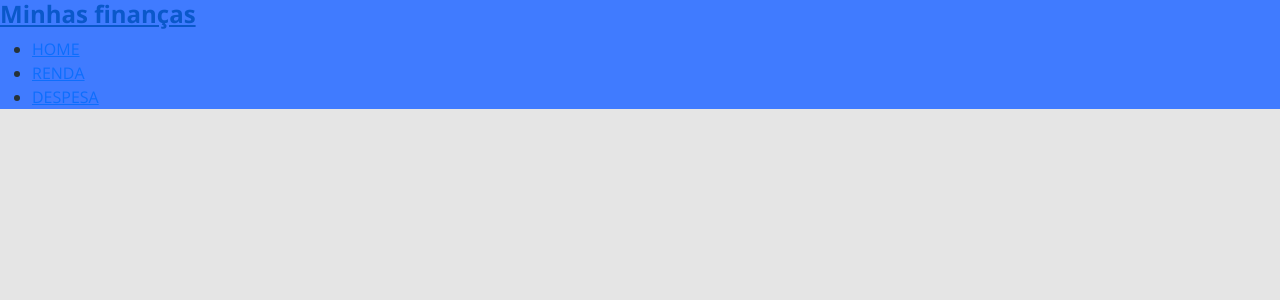
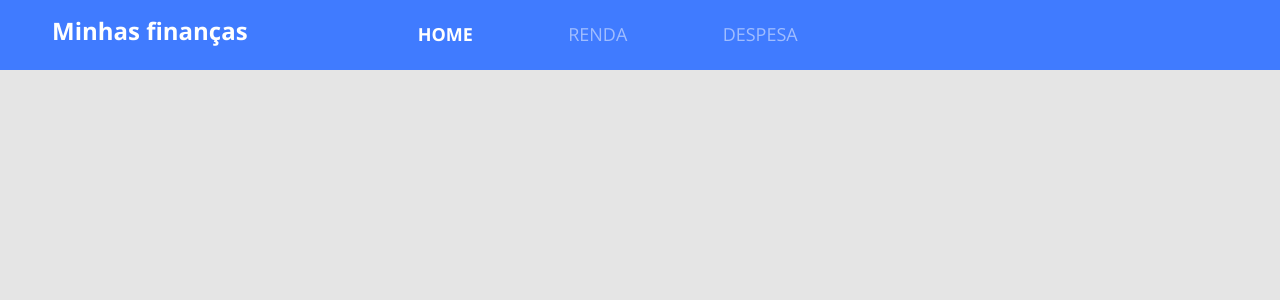
Before and after one commit to DarlanMarangoni/investment-wallet, a React (Create React App) app in the folder cash-control-app/: page / in a window 1280 px wide. Shown: the top 300 px of the page. Built offline with nearby package versions, Linux system fonts and the light colour scheme.

Commit message:
Navbar styling

```diff
--- a/cash-control-app/package.json
+++ b/cash-control-app/package.json
@@ -41,5 +41,8 @@
       "last 1 firefox version",
       "last 1 safari version"
     ]
+  },
+  "devDependencies": {
+    "@types/bootstrap": "^5.2.10"
   }
 }
--- a/cash-control-app/src/App.css
+++ b/cash-control-app/src/App.css
@@ -7,3 +7,8 @@
 h1, h2, h3, h4, h5, h6 {
     font-weight: 700;
 }
+
+a, a:hover {
+    text-decoration: none;
+    color: unset;
+}
--- a/cash-control-app/src/components/Navbar/index.tsx
+++ b/cash-control-app/src/components/Navbar/index.tsx
@@ -1,19 +1,36 @@
+import './style.css';
+import 'bootstrap/js/src/collapse.js';
 
-const pages: string[]  = [
-  "HOME",
-  "RENDA",
-  "DESPESA"
+const pages: string[] = [
+  'HOME',
+  'RENDA',
+  'DESPESA'
 ];
 export default function Navbar() {
   return (
-    <nav className="bg-primary">
-      <div>
-        <a href="link">
+    <nav className="navbar navbar-expand-md navbar-dark bg-primary main-nav">
+      <div className="container-fluid">
+        <a href="link" className="nav-logo-text">
           <h4>Minhas finanças</h4>
         </a>
-        <div>
-          <ul>
-            {pages.map(page => <li><a href="link">{page}</a></li>)}
+
+        <button
+          className="navbar-toggler"
+          type="button"
+          data-bs-toggle="collapse"
+          data-bs-target="#myinvestment-navbar"
+          aria-controls="myinvestment-navbar"
+          aria-expanded="false"
+          aria-label="Toggle navigation"
+        >
+          <span className="navbar-toggler-icon"></span>
+        </button>
+
+        <div className="collapse navbar-collapse" id="myinvestment-navbar">
+          <ul className="navbar-nav offset-md-2 main-menu">
+            <li><a href="link" className="active">HOME</a></li>
+            <li><a href="link">RENDA</a></li>
+            <li><a href="link">DESPESA</a></li>
           </ul>
         </div>
       </div>
--- /dev/null
+++ b/cash-control-app/src/components/Navbar/style.css
@@ -0,0 +1,28 @@
+.main-nav {
+    padding-left: 40px;
+    min-height: 70px;
+}
+
+.nav-logo-text, .nav-logo-text:hover {
+    color: #FFF;
+}
+
+.main-menu {
+    display: flex;
+    font-size: 18px;
+    width: 380px;
+    justify-content: space-between;
+}
+
+.main-menu a {
+    color: rgba(255, 255, 255, 0.5);
+}
+
+.main-menu a:hover {
+    color: #FFF;
+}
+
+.main-menu a.active {
+    color: #FFF;
+    font-weight: 700;
+}
```
Also changed, not shown: 1 other file (tests, documents, lock files or other folders).
